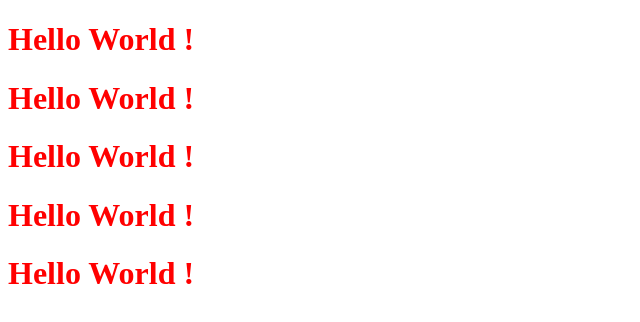
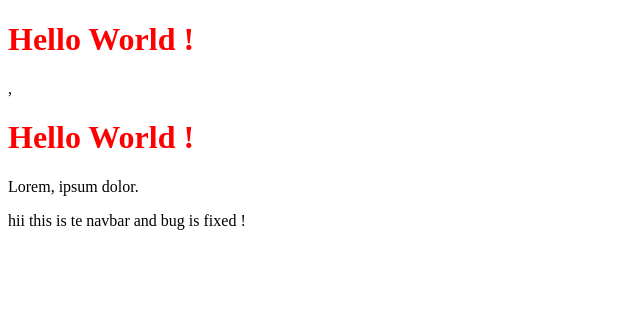
Before and after one commit to vishal-being-infinity/auto-suggest-node-js-project, a website: page frontend/index.html in a window 1280 px wide. Shown: the whole page, without its empty margins (0-640 px from the left). Drawn offline with Linux system fonts and the light colour scheme.

Commit message:
updated-nav

```diff
--- a/frontend/index.html
+++ b/frontend/index.html
@@ -7,11 +7,10 @@
   <link rel="stylesheet" href="styles/index.css">
 </head>
 <body>
+  <h1> Hello World !</h1>,
   <h1> Hello World !</h1>
-  <h1> Hello World !</h1>
-  <h1> Hello World !</h1>
-  <h1> Hello World !</h1>
-  <h1> Hello World !</h1>
+  <p>Lorem, ipsum dolor.</p>
+  <nav> hii this is te navbar and bug is fixed !</nav>
   <script src="scripts/index.js"></script>
 </body>
 </html>
```
